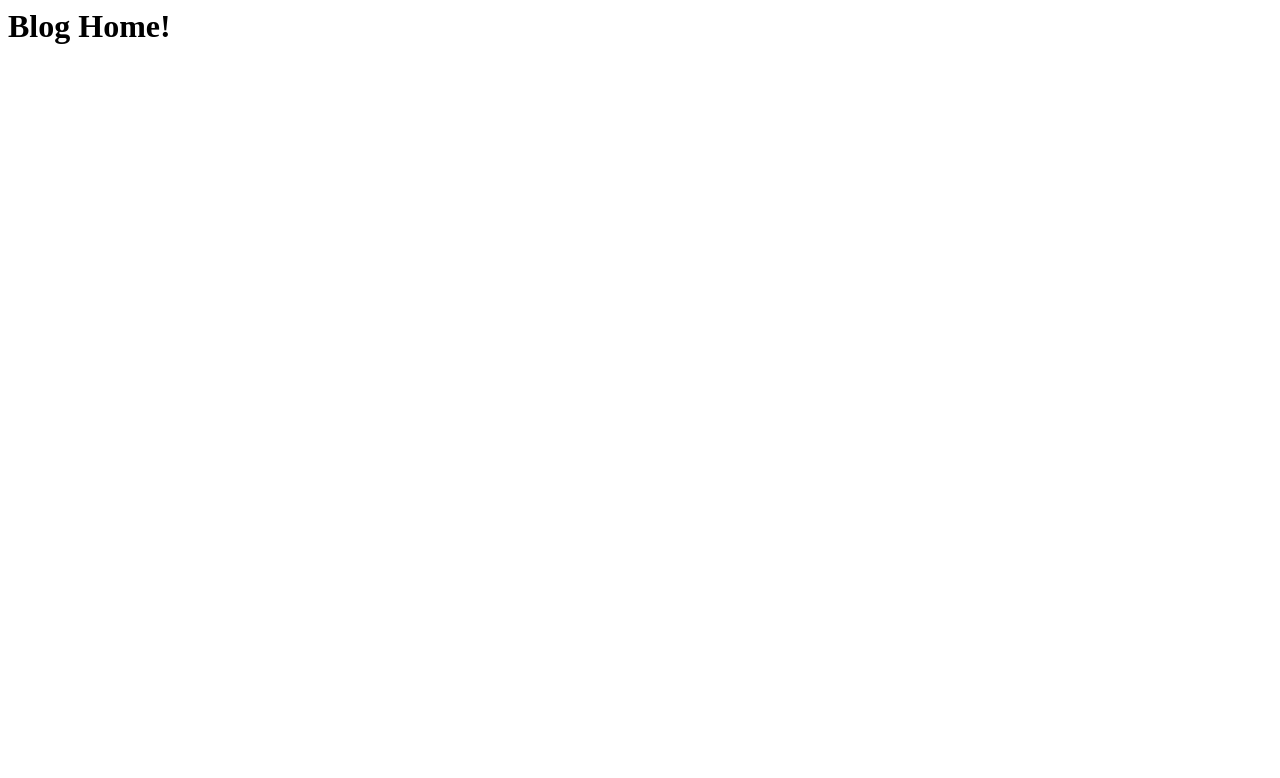
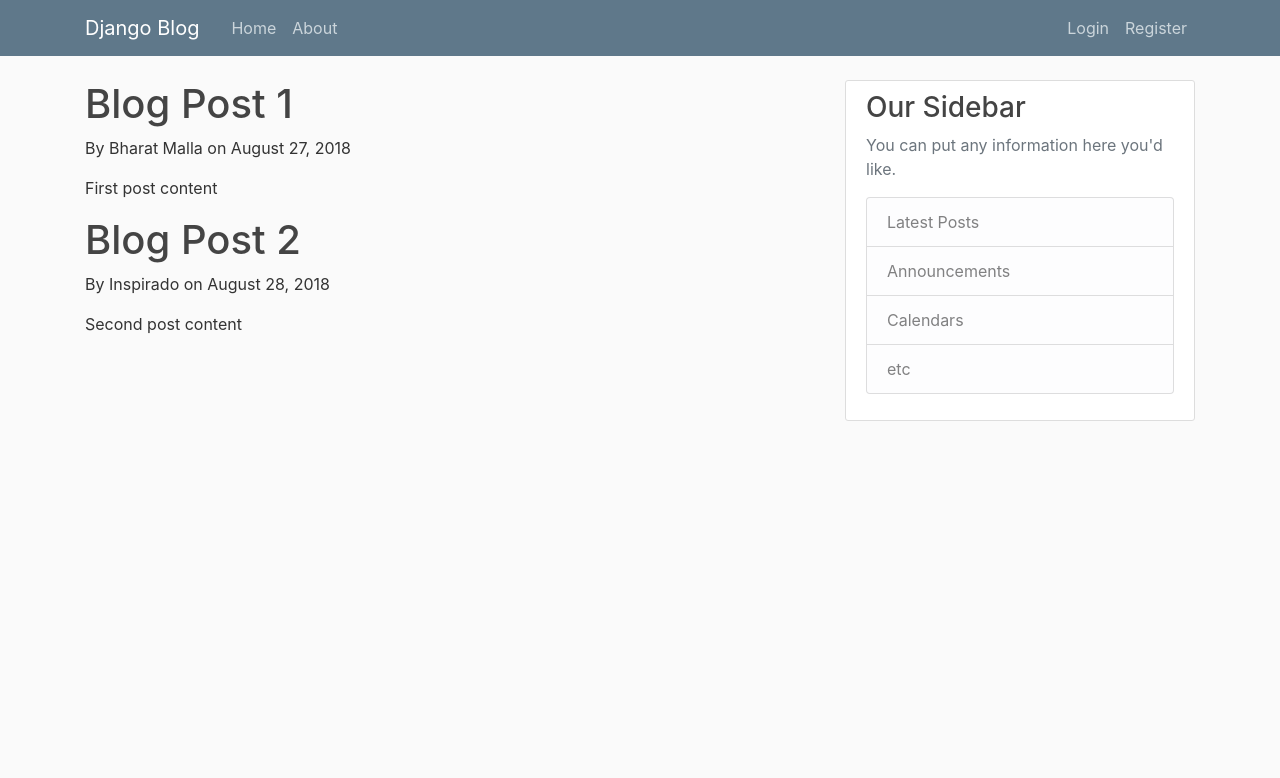
Before and after one commit to inspirado/PythonDjangoApp, a Django app: page / in a window 1280 px wide. Before the commit the part shown is almost empty. Shown: the top 778 px of the page. Run offline with Django 3.2, Linux system fonts and the light colour scheme; some libraries are stand-ins or nearby versions.

Commit message:
bootstrap added

```diff
--- /dev/null
+++ b/django_project/blog/static/blog/main.css
@@ -0,0 +1,84 @@
+body {
+    background: #fafafa;
+    color: #333333;
+    margin-top: 5rem;
+  }
+
+  h1, h2, h3, h4, h5, h6 {
+    color: #444444;
+  }
+
+  ul {
+    margin: 0;
+  }
+
+  .bg-steel {
+    background-color: #5f788a;
+  }
+
+  .site-header .navbar-nav .nav-link {
+    color: #cbd5db;
+  }
+
+  .site-header .navbar-nav .nav-link:hover {
+    color: #ffffff;
+  }
+
+  .site-header .navbar-nav .nav-link.active {
+    font-weight: 500;
+  }
+
+  .content-section {
+    background: #ffffff;
+    padding: 10px 20px;
+    border: 1px solid #dddddd;
+    border-radius: 3px;
+    margin-bottom: 20px;
+  }
+
+  .article-title {
+    color: #444444;
+  }
+
+  a.article-title:hover {
+    color: #428bca;
+    text-decoration: none;
+  }
+
+  .article-content {
+    white-space: pre-line;
+  }
+
+  .article-img {
+    height: 65px;
+    width: 65px;
+    margin-right: 16px;
+  }
+
+  .article-metadata {
+    padding-bottom: 1px;
+    margin-bottom: 4px;
+    border-bottom: 1px solid #e3e3e3
+  }
+
+  .article-metadata a:hover {
+    color: #333;
+    text-decoration: none;
+  }
+
+  .article-svg {
+    width: 25px;
+    height: 25px;
+    vertical-align: middle;
+  }
+
+  .account-img {
+    height: 125px;
+    width: 125px;
+    margin-right: 20px;
+    margin-bottom: 16px;
+  }
+
+  .account-heading {
+    font-size: 2.5rem;
+  }
--- /dev/null
+++ b/django_project/blog/templates/blog/base.html
@@ -0,0 +1,68 @@
+{% load static %}
+<!DOCTYPE html>
+<html>
+    <head>
+        <!-- Required meta tags -->
+        <meta charset="utf-8">
+        <meta name="viewport" content="width=device-width, initial-scale=1, shrink-to-fit=no">
+
+        <!-- Bootstrap CSS -->
+        <link rel="stylesheet" href="https://maxcdn.bootstrapcdn.com/bootstrap/4.0.0/css/bootstrap.min.css" integrity="sha384-Gn5384xqQ1aoWXA+058RXPxPg6fy4IWvTNh0E263XmFcJlSAwiGgFAW/dAiS6JXm" crossorigin="anonymous">
+
+        <link rel ="stylesheet" type ="text/css" href ="{% static 'blog/main.css' %}">
+        {% if title %}
+            <title>Django Blog - {{ title }}</title>
+        {% else %}
+            <title>Django Blog</title>
+        {% endif %}
+    </head>
+
+    <body>
+        <header class="site-header">
+            <nav class="navbar navbar-expand-md navbar-dark bg-steel fixed-top">
+                <div class="container">
+                    <a class="navbar-brand mr-4" href="/">Django Blog</a>
+                        <button class="navbar-toggler" type="button" data-toggle="collapse" data-target="#navbarToggle" aria-controls="navbarToggle" aria-expanded="false" aria-label="Toggle navigation">
+                        <span class="navbar-toggler-icon"></span>
+                        </button>
+                        <div class="collapse navbar-collapse" id="navbarToggle">
+                            <div class="navbar-nav mr-auto">
+                            <a class="nav-item nav-link" href="/">Home</a>
+                            <a class="nav-item nav-link" href="/about">About</a>
+                        </div>
+                        <!-- Navbar Right Side -->
+                        <div class="navbar-nav">
+                            <a class="nav-item nav-link" href="#">Login</a>
+                            <a class="nav-item nav-link" href="#">Register</a>
+                        </div>
+                    </div>
+                </div>
+            </nav>
+        </header>
+        <main role="main" class="container">
+            <div class="row">
+                <div class="col-md-8">
+                 {% block content %}{% endblock %}
+                </div>
+                <div class="col-md-4">
+                    <div class="content-section">
+                        <h3>Our Sidebar</h3>
+                        <p class='text-muted'>You can put any information here you'd like.
+                        <ul class="list-group">
+                            <li class="list-group-item list-group-item-light">Latest Posts</li>
+                            <li class="list-group-item list-group-item-light">Announcements</li>
+                            <li class="list-group-item list-group-item-light">Calendars</li>
+                            <li class="list-group-item list-group-item-light">etc</li>
+                        </ul>
+                        </p>
+                    </div>
+                </div>
+             </div>
+        </main>
+        <!-- Optional JavaScript -->
+        <!-- jQuery first, then Popper.js, then Bootstrap JS -->
+        <script src="https://code.jquery.com/jquery-3.2.1.slim.min.js" integrity="sha384-KJ3o2DKtIkvYIK3UENzmM7KCkRr/rE9/Qpg6aAZGJwFDMVNA/GpGFF93hXpG5KkN" crossorigin="anonymous"></script>
+        <script src="https://cdnjs.cloudflare.com/ajax/libs/popper.js/1.12.9/umd/popper.min.js" integrity="sha384-ApNbgh9B+Y1QKtv3Rn7W3mgPxhU9K/ScQsAP7hUibX39j7fakFPskvXusvfa0b4Q" crossorigin="anonymous"></script>
+        <script src="https://maxcdn.bootstrapcdn.com/bootstrap/4.0.0/js/bootstrap.min.js" integrity="sha384-JZR6Spejh4U02d8jOt6vLEHfe/JQGiRRSQQxSfFWpi1MquVdAyjUar5+76PVCmYl" crossorigin="anonymous"></script>
+    </body>
+</html>
--- a/django_project/blog/templates/blog/home.html
+++ b/django_project/blog/templates/blog/home.html
@@ -1,9 +1,8 @@
-<html>
-    <head>
-        <title></title>
-    </head>
-
-    <body>
-        <h1>Blog Home!</h1>
-    </body>
-</html>
+{% extends "blog/base.html" %}
+{% block content %}
+    {% for post in posts %}
+        <h1>{{ post.title }}</h1>
+        <p>By {{ post.author}} on {{post.date_posted }}</p>
+        <p>{{ post.content}}</p>
+    {% endfor %}
+{% endblock content %}
--- a/django_project/blog/views.py
+++ b/django_project/blog/views.py
@@ -1,8 +1,27 @@
 from django.shortcuts import render
 from django.http import HttpResponse
 
+posts = [
+    {
+        'author':'Bharat Malla',
+        'title': 'Blog Post 1',
+        'content':'First post content',
+        'date_posted':'August 27, 2018'
+    },
+     {
+        'author':'Inspirado',
+        'title': 'Blog Post 2',
+        'content':'Second post content',
+        'date_posted':'August 28, 2018'
+    }
+
+]
+
 def home(request):
-    return render(request, 'blog/home.html')
+    context = {
+        'posts': posts
+    }
+    return render(request, 'blog/home.html', context)
 
 def about(request):
-    return render(request, 'blog/about.html')
+    return render(request, 'blog/about.html', {'title': 'About'})
```
Also changed, not shown: django_project/blog/templates/blog/about.html (+4 -9 lines).
